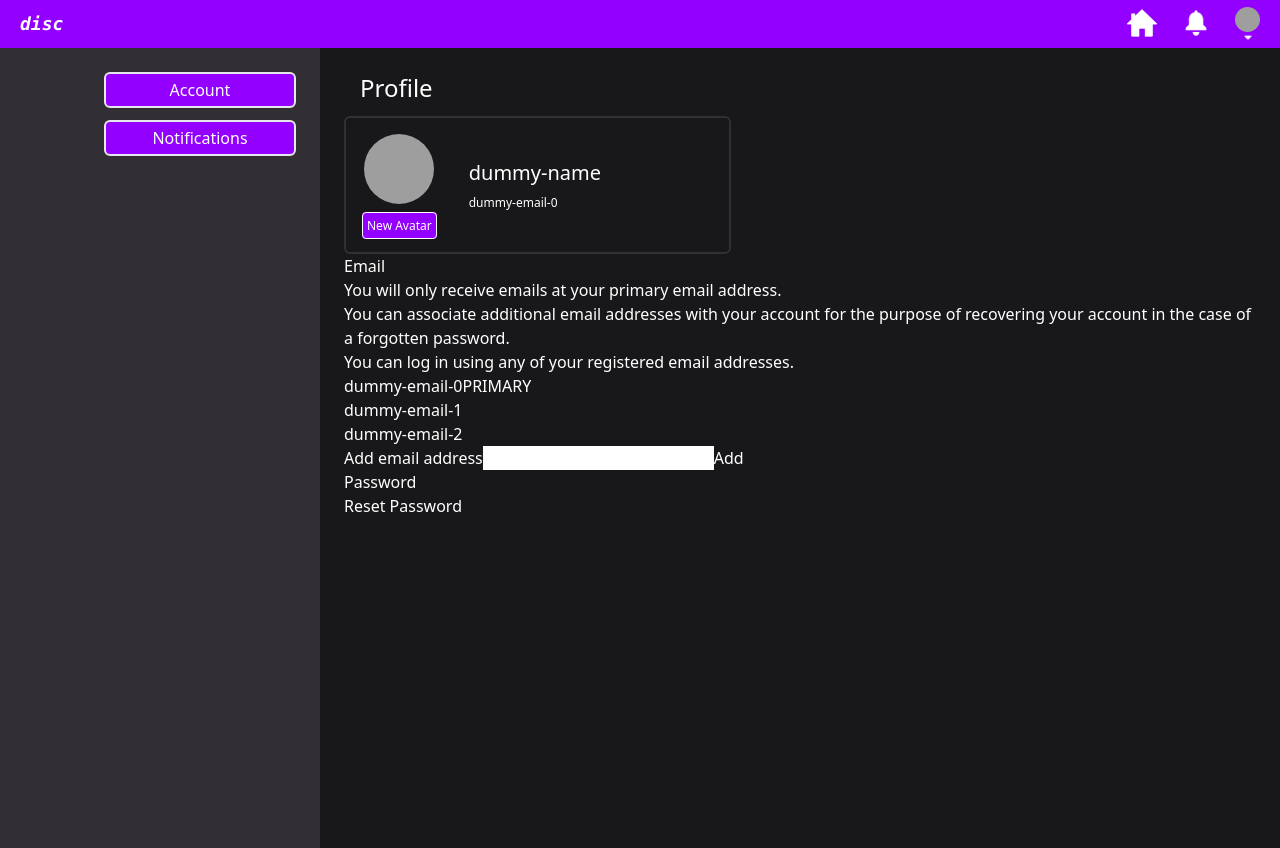
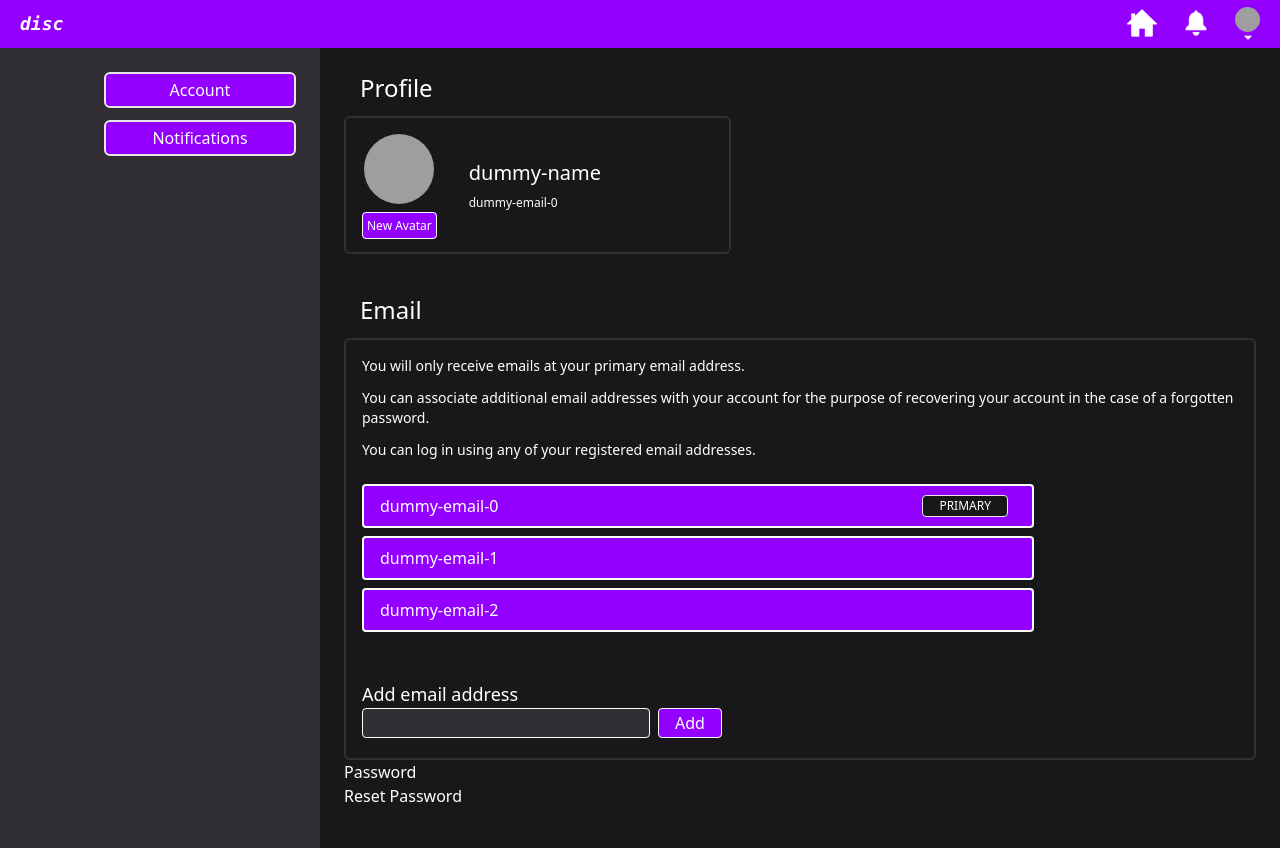
Before and after one commit to rjmags1/disc, a Next.js app: page /settings/account in a window 1280 px wide. Built offline with nearby package versions, Linux system fonts and the light colour scheme; grey boxes are pictures that could not be loaded.

Commit message:
style email section

```diff
--- a/components/settings/account/AccountAddEmailInput.js
+++ b/components/settings/account/AccountAddEmailInput.js
@@ -42,18 +42,21 @@ function AccountAddEmailInput({ updateDisplayedEmails, emails }) {
     }
 
     return (
-        <div data-testid="add-email-container">
-            <form onSubmit={ handleSubmit }>
+        <div data-testid="add-email-container" className="mt-12 mb-1">
+            <form onSubmit={ handleSubmit } >
                 <label htmlFor="new-email">
-                    Add email address
+                    <span className="block text-lg">Add email address</span>
                     <input type="text" value={ newEmail } id="new-email" name="new-email"
-                        onChange={ e => setNewEmail(e.target.value) }>
+                        onChange={ e => setNewEmail(e.target.value) }
+                        className="bg-light-gray border rounded border-white p-0.5 px-1
+                            w-72">
                     </input>
                 </label>
-                <input type="submit" value="Add" />
+                <input type="submit" value="Add"
+                    className="mx-2 bg-purple border rounded border-white p-0.5 px-4" />
             </form>
             { submitFailed &&
-            <NewEmailSubmitFailedMessage dueToInvalidEmail={ invalidEmail }/>}
+            <NewEmailSubmitFailedMessage dueToInvalidEmail={ invalidEmail } />}
         </div>
     )
 }
--- a/components/settings/account/AccountEmailList.js
+++ b/components/settings/account/AccountEmailList.js
@@ -1,15 +1,24 @@
 function AccountEmailList({ primary, emails }) {
     const emailListings = emails.map((email) =>
-        <li key={ email }>
+        <li key={ email }
+            className="bg-purple border-2 border-white rounded
+                p-2 pl-4 mb-2 flex items-center justify-between">
             { email }
-            { email === primary && <span>PRIMARY</span> }
+            { email === primary &&
+                <span
+                    className="text-xs bg-zinc-900 border rounded py-0.5 px-4 mr-4">
+                    PRIMARY
+                </span> }
         </li>
     )
     return (
-        <div data-testid="account-email-list-container">
-            <ul>
-                { emailListings }
-            </ul>
+        <div data-testid="account-email-list-container"
+            className="my-6">
+            <div className="min-w-max max-w-2xl">
+                <ul>
+                    { emailListings }
+                </ul>
+            </div>
         </div>
     )
 }
--- a/components/settings/account/AccountEmailSection.js
+++ b/components/settings/account/AccountEmailSection.js
@@ -3,20 +3,22 @@ import AccountAddEmailInput from './AccountAddEmailInput'
 
 function AccountEmailSection({ primary, emails, updateDisplayedEmails }) {
     return (
-        <div data-testid="account-email-section-container">
-            <h2>Email</h2>
-            <p>
+        <div data-testid="account-email-section-container" className="mt-10">
+            <h2 className="text-2xl ml-4">Email</h2>
+            <div className="border-2 border-light-gray rounded-md p-4 mt-3">
+                <p className="text-sm mb-3">
                     You will only receive emails at your primary email address.
                 </p>
-            <p>
+                <p className="text-sm mb-3">
                     You can associate additional email addresses with your account for the purpose of recovering your account in the case of a forgotten password.
                 </p>
-            <p>
+                <p className="text-sm mb-3">
                     You can log in using any of your registered email addresses.
                 </p>
                 <AccountEmailList primary={ primary } emails={ emails }/>
                 <AccountAddEmailInput updateDisplayedEmails={ updateDisplayedEmails } emails={ emails }/>
             </div>
+        </div>
     )
 }
 
```
Lines whose indentation alone changed are shown as unchanged.
